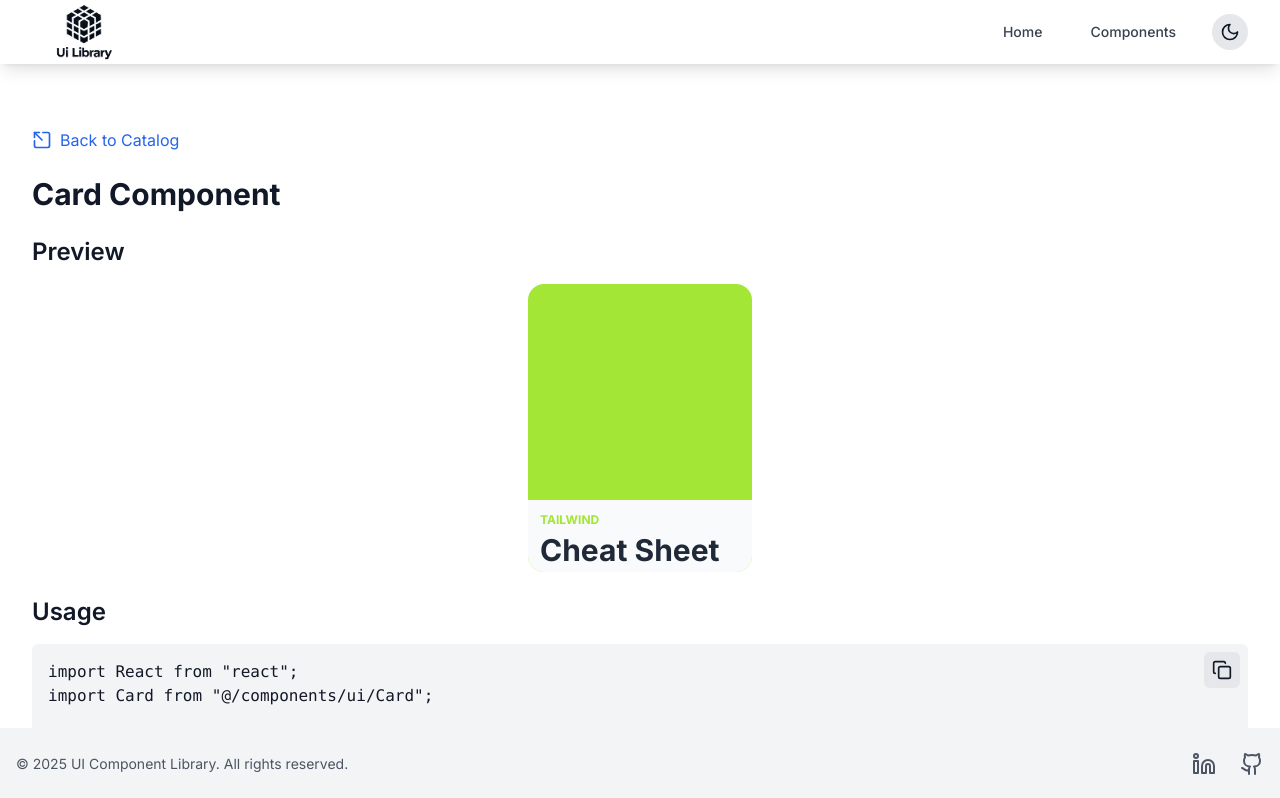
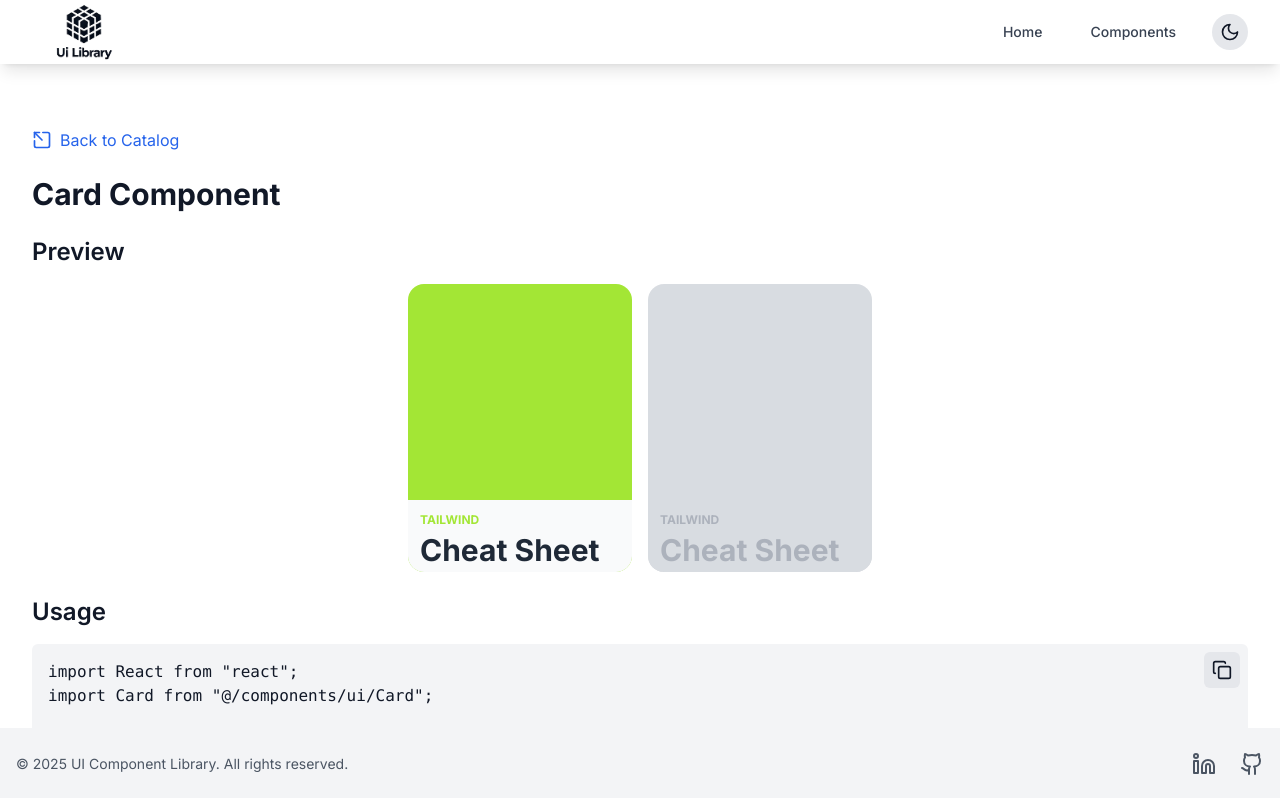
Before and after one commit to Florence-Martin/UI-Library, a Next.js app: page /catalog/card in a window 1280 px wide. Shown: the top 798 px of the page. Built offline with nearby package versions, Linux system fonts and the light colour scheme.

Commit message:
feat: add CardSkeleton component

```diff
--- a/app/catalog/card/page.tsx
+++ b/app/catalog/card/page.tsx
@@ -6,6 +6,7 @@ import BackToCatalog from "@/components/BackToCatalog";
 import CodeBlock from "@/components/CodeBlock";
 import { Button } from "@/components/ui/Button";
 import Card from "@/components/ui/Card";
+import CardSkeleton from "@/components/ui/CardSkeleton";
 
 const buttonComponentCode = `"use client";
 
@@ -46,8 +47,9 @@ const CardPage = () => {
         <h2 className="text-2xl font-semibold mb-4">Preview</h2>
 
         <div>
-          <div className="flex items-center justify-center ">
+          <div className="flex items-center justify-center space-x-4">
             <Card />
+            <CardSkeleton />
           </div>
         </div>
       </section>
--- /dev/null
+++ b/components/ui/CardSkeleton.tsx
@@ -0,0 +1,24 @@
+import React from "react";
+
+const CardSkeleton: React.FC = () => {
+  return (
+    <div className="relative group cursor-pointer overflow-hidden text-gray-50 h-72 w-56 rounded-2xl bg-gray-200 animate-pulse">
+      <div className="w-56 h-72 bg-gray-300">
+        <div className="flex flex-row justify-between">
+          {/* Add any additional content here */}
+        </div>
+      </div>
+      <div className="absolute bg-gray-300 -bottom-24 w-56 p-3 flex flex-col gap-1">
+        <span className="text-gray-400 font-bold text-xs">TAILWIND</span>
+        <span className="text-gray-400 font-bold text-3xl mb-3">
+          Cheat Sheet
+        </span>
+        <p className="text-gray-400">
+          Lorem ipsum dolor sit amet, consectetur adipiscing elit.
+        </p>
+      </div>
+    </div>
+  );
+};
+
+export default CardSkeleton;
```
